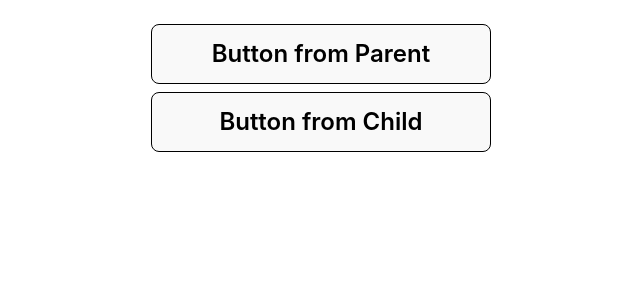
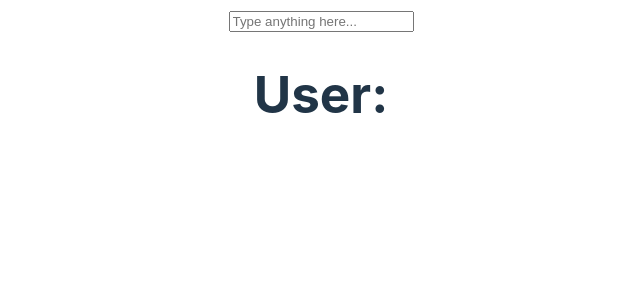
Before and after one commit to daoistcoder-s2023CodingProjects/React.js-Basics-Training, a React (Vite) app in the folder react-practice-app/: page / in a window 1280 px wide. Shown: the top 300 px of the page, without its empty margins (319-959 px from the left). Built offline with nearby package versions, Linux system fonts and the light colour scheme.

Commit message:
start exploring useContext hook

```diff
--- a/react-practice-app/src/App.jsx
+++ b/react-practice-app/src/App.jsx
@@ -212,6 +212,40 @@ export const ImperativeHandle = () => {
     );
 };
 
+//ContextComponent Child
+export const Login = (setUsername) => {
+
+
+    return (
+        <>
+            <input type="text" onChange={() => {
+                setUsername
+            }} placeholder="Type anything here..." />
+        </>
+    );
+};
+
+export const User = () => {
+    const usernameRef = React.useRef(null);
+
+    return (
+        <>
+            <h1 ref={usernameRef}>User:</h1>
+        </>
+    );
+};
+
+export const ContextComponent = () => {
+    const [username, setUsername] = React.useState("");
+
+    return (
+        <div>
+            <Login setUsername={setUsername} />
+            <User username={username} />
+        </div>
+    );
+};
+
 export default function App() {
     return (
         <div
@@ -225,7 +259,7 @@ export default function App() {
                 textAlign: "center",
             }}
         >
-            <ImperativeHandle />
+            <ContextComponent />
         </div>
     );
 }
```
